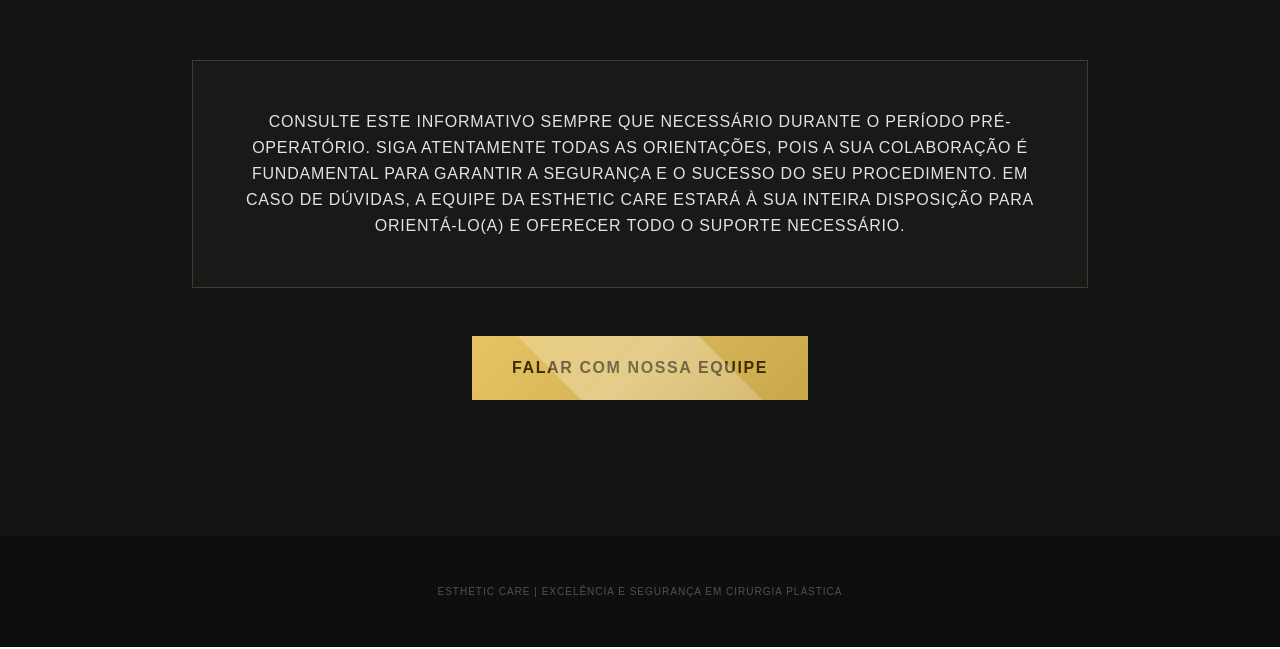
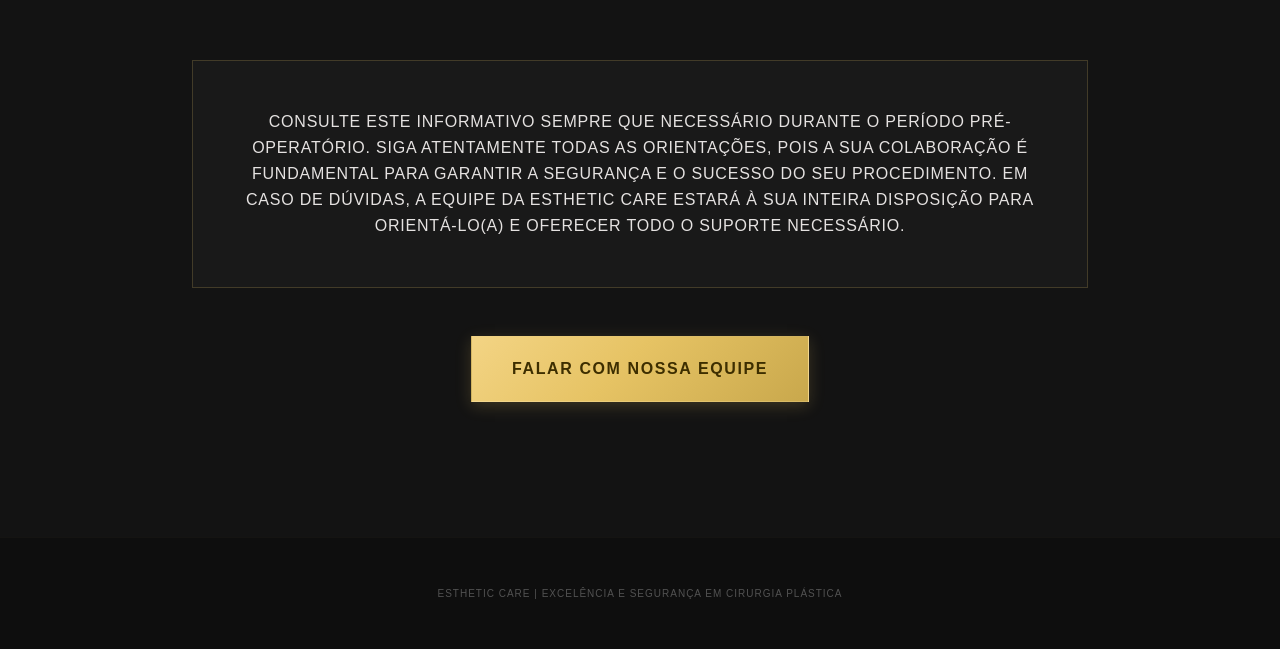
Before and after one commit to drjorgemenezes/estheticcare, a React (Vite) app: page /orientacoes in a window 1280 px wide. Shown: the part 2855-3504 px from the top of the page. Built offline with nearby package versions, Linux system fonts and the light colour scheme.

Commit message:
feat: initialize Tailwind CSS configuration with custom theme tokens and utility classes

```diff
--- a/src/index.css
+++ b/src/index.css
@@ -35,25 +35,41 @@
   }
 
   .gold-shimmer-btn {
-    background: linear-gradient(135deg, #e6c364 0%, #c9a84c 100%);
+    background: linear-gradient(135deg, #f3d484 0%, #e6c364 45%, #c9a84c 100%);
     position: relative;
     overflow: hidden;
+    transition: all 0.4s cubic-bezier(0.4, 0, 0.2, 1);
+    box-shadow: 0 4px 15px rgba(230, 195, 100, 0.2);
+    border: 1px solid rgba(255, 255, 255, 0.1);
+  }
+
+  .gold-shimmer-btn:hover {
+    transform: translateY(-2px) scale(1.02);
+    box-shadow: 0 8px 25px rgba(230, 195, 100, 0.4);
+    filter: brightness(1.1);
   }
 
   .gold-shimmer-btn::after {
     content: '';
     position: absolute;
     top: -50%;
-    left: -50%;
+    left: -150%;
     width: 200%;
     height: 200%;
-    background: linear-gradient(to right, transparent, rgba(255,255,255,0.3), transparent);
+    background: linear-gradient(
+      to right,
+      transparent 0%,
+      rgba(255, 255, 255, 0) 40%,
+      rgba(255, 255, 255, 0.4) 50%,
+      rgba(255, 255, 255, 0) 60%,
+      transparent 100%
+    );
     transform: rotate(45deg);
-    transition: 0.5s;
+    transition: 0.8s cubic-bezier(0.65, 0, 0.35, 1);
   }
 
   .gold-shimmer-btn:hover::after {
-    left: 120%;
+    left: 150%;
   }
 
   .glass-nav {
```
